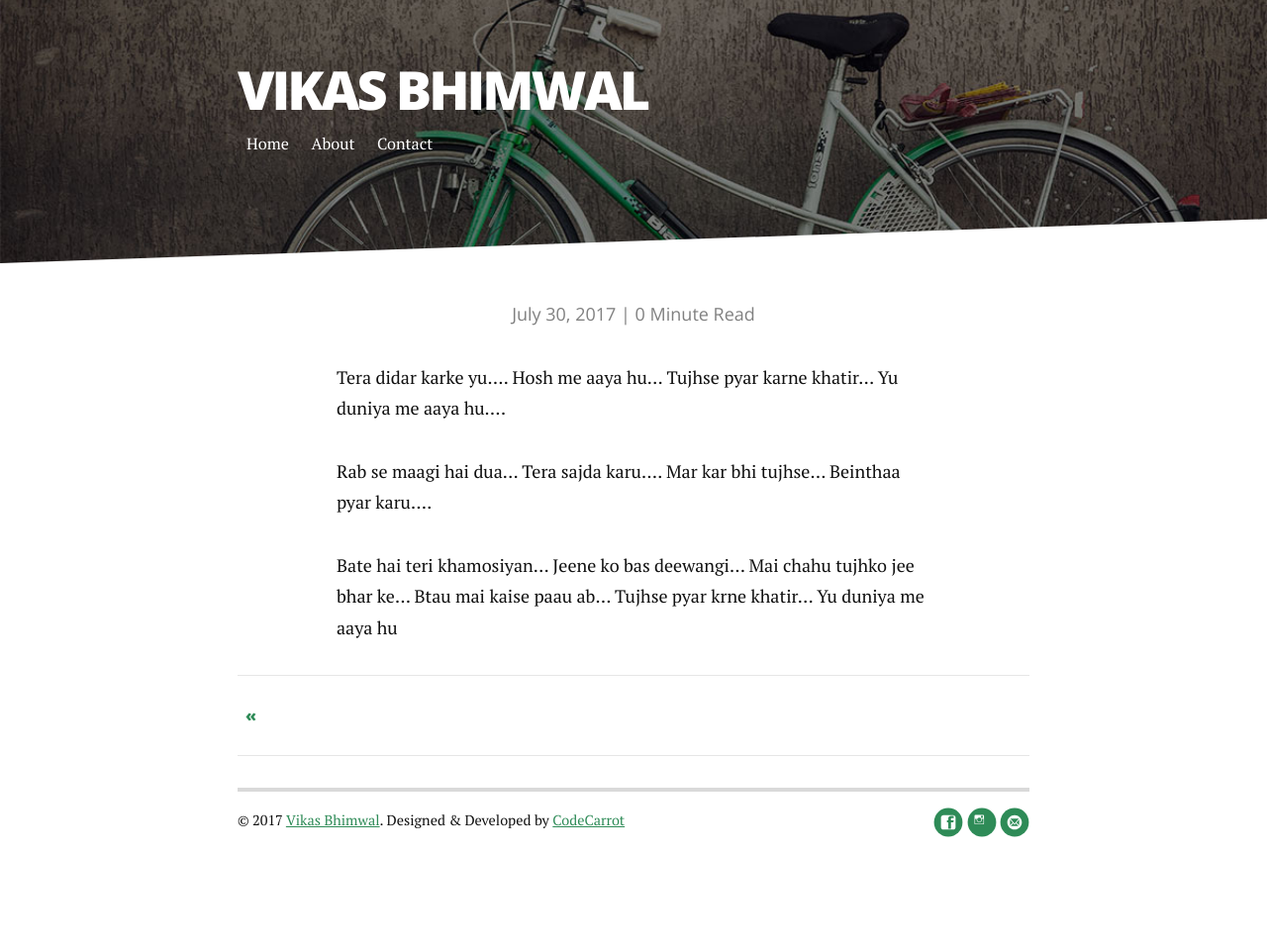
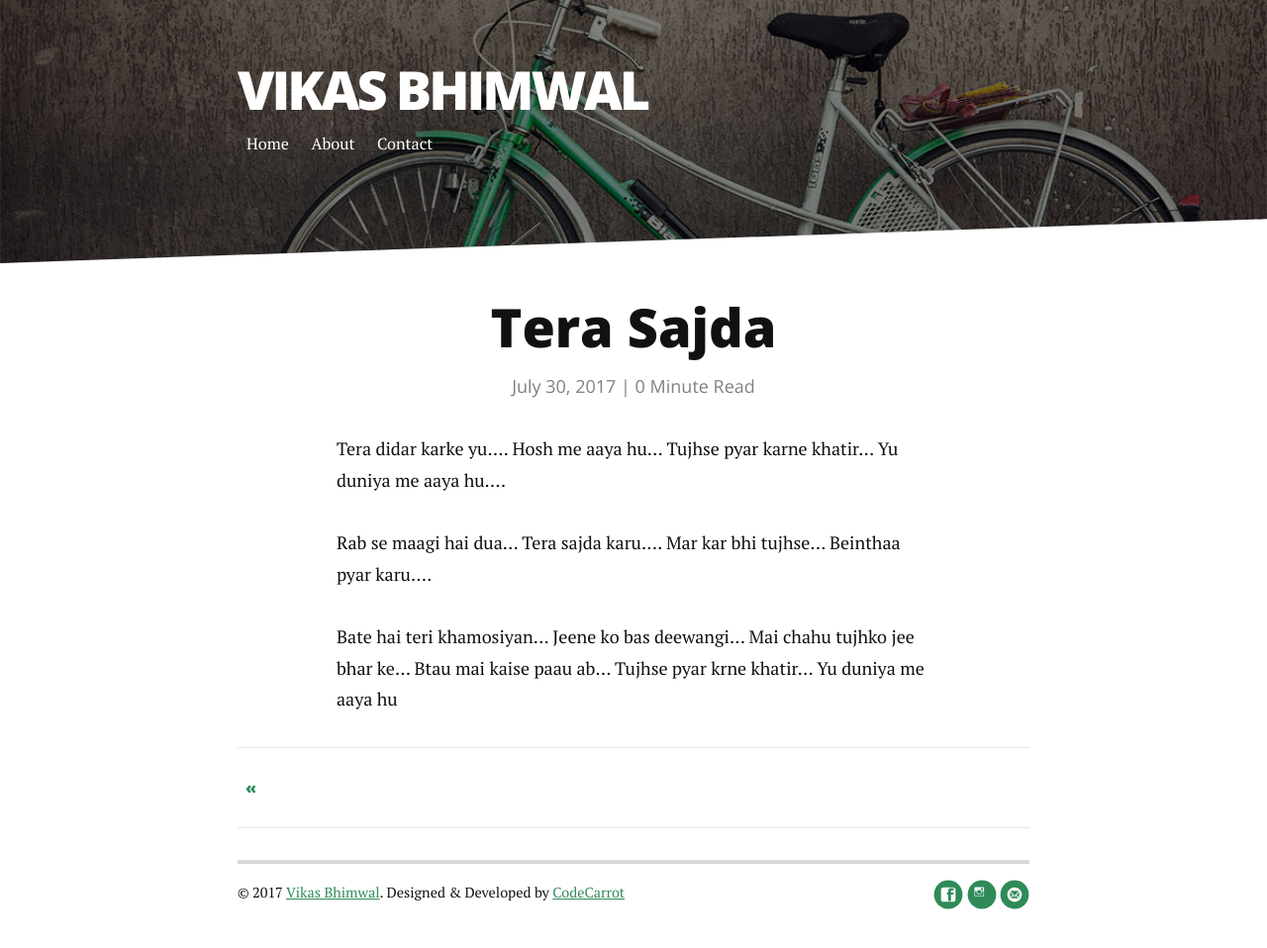
Before and after one commit to mittalyashu/blog.vikasbhimwal.com, a Jekyll site: the page built from _posts/2017-07-30-Tera Sajda.markdown, in a window 1280 px wide. Shown: the whole page at 99% size. Built offline with Jekyll 4.4.1, drawn with Linux system fonts in a browser that asks for light colours; nearby versions of some CDN libraries; our own code applies the rules of GitHub Pages for plain Markdown files; before the commit the page ends 900 px from its top, so only the background shows below that.

Commit message:
Update 2017-07-30-Tera Sajda.markdown

```diff
--- a/_posts/2017-07-30-Tera Sajda.markdown
+++ b/_posts/2017-07-30-Tera Sajda.markdown
@@ -1,6 +1,6 @@
 ---
 layout: post
-title:  "Tera Sajda
+title:  "Tera Sajda"
 date:   2017-7-30
 ---
 
```
